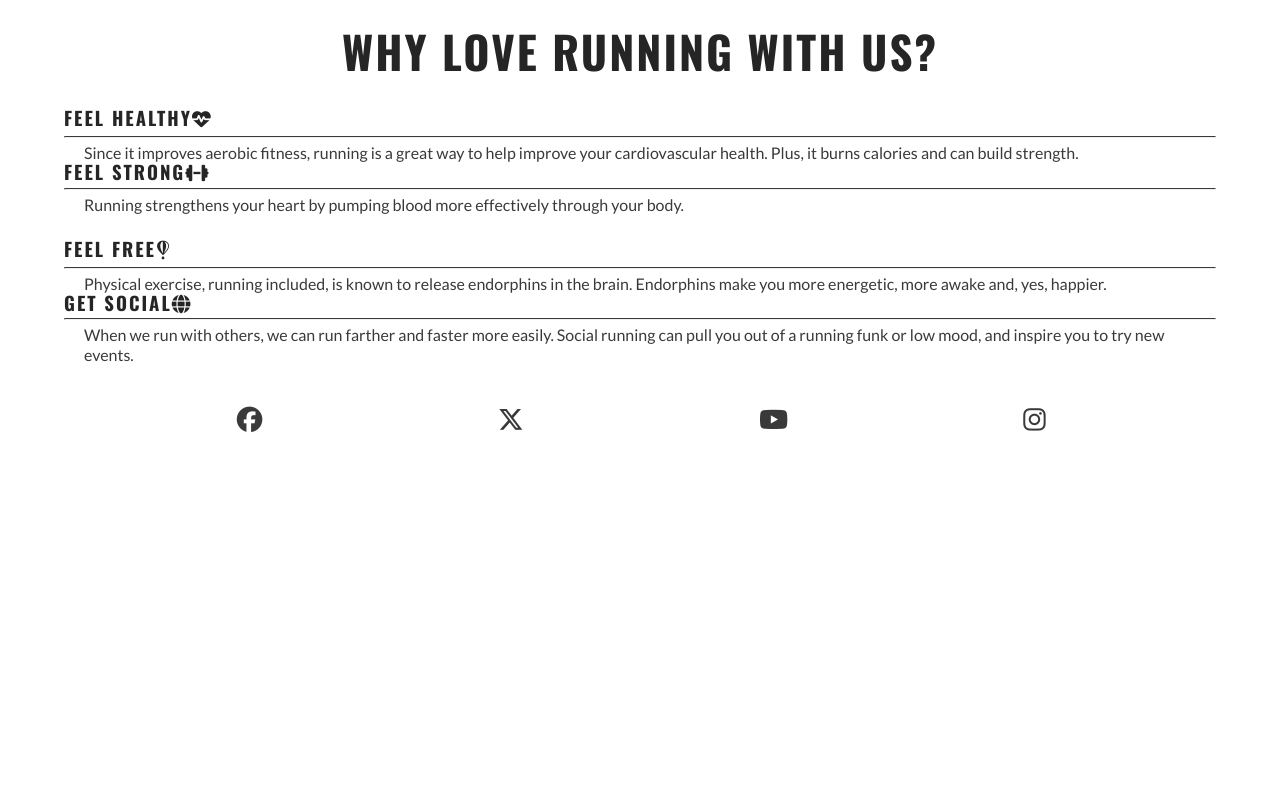
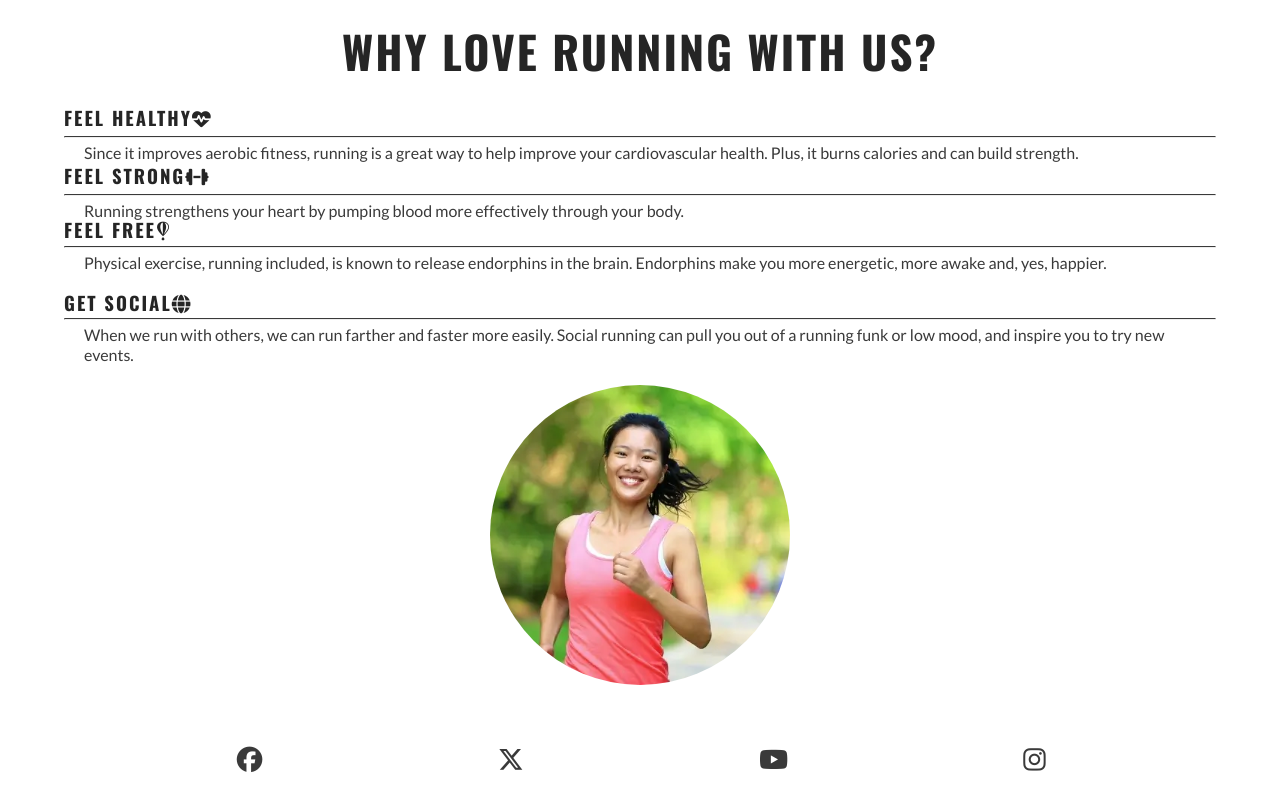
Before and after one commit to aimanh04/love-running, a plain HTML site: page index.html in a window 1280 px wide. Shown: the part 681-1475 px from the top of the page. Before the commit the page ends 1135 px from the top, so only its background shows below. Drawn offline with nearby package versions, Linux system fonts and the light colour scheme.

Commit message:
Add circular image to reasons section

```diff
--- a/assets/css/style.css
+++ b/assets/css/style.css
@@ -133,6 +133,22 @@ hr{
 border-top: 1px solid #3a3a3a;
 margin: 5px 0;
 }
+#circle-cover-bg{
+    background: url(../images/reasons-image.webp) no-repeat top center/cover;
+    height: 90vw;
+    width: 90vw;
+    margin-bottom: 20px;
+    /*Makes the square into a circle*/
+    border-radius: 50%;
+    max-width: 300px;
+    max-height: 300px;
+}
+
+#benefits-image{
+    display: flex;
+    align-items: center;
+    justify-content: center;
+}
 
 #cover-text > h2, #cover-text > h3 {
 color: #ffffff;
--- a/index.html
+++ b/index.html
@@ -44,6 +44,7 @@
           <h3>Dublin Docklands & Phoenix Park</h3>
         </div>
       </section>
+      <!--Reasons section-->
       <section id="reasons">
         <h2>Why Love Running With Us?</h2>
         <div id="benefits">
@@ -51,21 +52,25 @@
             <h3>FEEL HEALTHY<i class="fa-solid fa-heart-pulse"></i></h3>
             <hr>
             <p>Since it improves aerobic fitness, running is a great way to help improve your cardiovascular health. Plus, it burns calories and can build strength.</p>
-          <div>
+          </div>
+            <div>
             <h3>FEEL STRONG<i class="fa-solid fa-dumbbell"></i></h3>
             <hr>
             <p>Running strengthens your heart by pumping blood more effectively through your body.</p>
           </div>
-          </div>
           <div id="benefits-mental">
+            <div>
             <h3>FEEL FREE<i class="fa-brands fa-fly"></i></h3>
             <hr>
             <p>Physical exercise, running included, is known to release endorphins in the brain. Endorphins make you more energetic, more awake and, yes, happier.</p>
-          <div>
+          </div>
+            <div>
             <h3>GET SOCIAL<i class="fa-solid fa-globe"></i></h3>
             <hr>
             <p>When we run with others, we can run farther and faster more easily. Social running can pull you out of a running funk or low mood, and inspire you to try new events.</p>
           </div>
+          <div id="benefits-image">
+            <div id="circle-cover-bg"></div>
           </div>
 
       </div>
```
Also changed, not shown: assets/images/reasons-image.webp (added).
